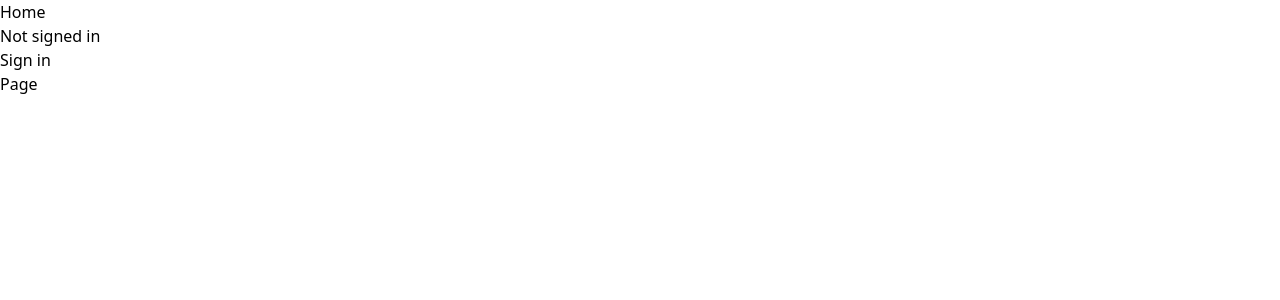
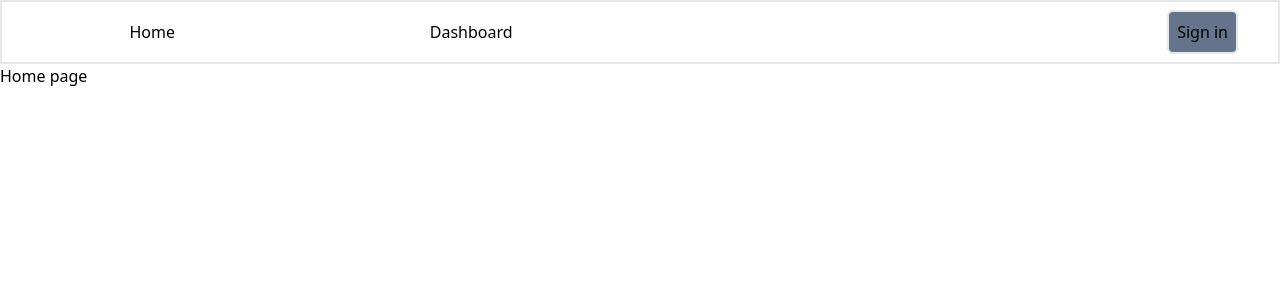
Before and after one commit to kanopo/sf-github-aws-cloudformation-dashboard, a Next.js app in the folder dashboard/: page / in a window 1280 px wide. Shown: the top 300 px of the page. Built offline with nearby package versions, Linux system fonts and the light colour scheme; no server answers.

Commit message:
added simple navbar component

```diff
--- a/dashboard/app/api/auth/[...nextauth]/route.ts
+++ b/dashboard/app/api/auth/[...nextauth]/route.ts
@@ -1,16 +1,17 @@
 import NextAuth from "next-auth"
 import GithubProvier from "next-auth/providers/github"
+
+const { GITHUB_CLIENT_ID, GITHUB_CLIENT_SECRET } = process.env
 
 const authOptions = {
   providers: [
     GithubProvier({
       // @ts-ignore
-      clientId: process.env.GITHUB_CLIENT_ID,
+      clientId: GITHUB_CLIENT_ID,
       // @ts-ignore
-      clientSecret: process.env.GITHUB_CLIENT_SECRET,
+      clientSecret: GITHUB_CLIENT_SECRET,
     })
   ],
-  // secret: process.env.NEXTAUTH_SECRET,
 }
 
 const handler = NextAuth(authOptions)
--- /dev/null
+++ b/dashboard/app/dashboard/page.tsx
@@ -0,0 +1,19 @@
+"use client";
+import React from 'react'
+import { Octokit } from 'octokit'
+
+import { useSession, signIn, signOut } from "next-auth/react";
+
+
+const Page = () => {
+
+    const { data: session } = useSession()
+
+
+    return (
+        <div>
+        </div>
+    )
+}
+
+export default Page
--- a/dashboard/app/layout.tsx
+++ b/dashboard/app/layout.tsx
@@ -4,8 +4,8 @@ import Nav from '@/components/Nav'
 import Provider from '@/components/Provider'
 
 export const metadata = {
-  title: 'Create Next App',
-  description: 'Generated by create next app',
+  title: 'AWS + Github stack deployment',
+  description: 'Web app written in nextjs to administrate AWS cloudformation deployment and the relative projects stored in github',
 }
 
 interface Props {
--- a/dashboard/app/page.tsx
+++ b/dashboard/app/page.tsx
@@ -1,7 +1,7 @@
 const Page = () => {
   return (
     <div>
-      <h1>Page</h1>
+      <h1>Home page</h1>
     </div>
   )
 }
--- a/dashboard/components/LoginButton.tsx
+++ b/dashboard/components/LoginButton.tsx
@@ -4,17 +4,19 @@ const LoginButton = () => {
   const { data: session } = useSession()
   if (session) {
     return (
-      <div>
-        <p>Signed in as {session.user?.email}</p>
-        <button onClick={() => signOut()}>Sign out</button>
+      <div className="w-[50vw] flex justify-end items-center">
+        {/* <p>Signed in as {session.user?.email}</p> */}
+        <p className="mr-10">{session.user?.name}</p>
+        <img src={session.user?.image} alt="" className="w-[3vw] rounded-full mr-10" />
+        <button className="mr-10 border-2 p-2 rounded-md bg-slate-500" onClick={() => signOut()}>Sign out</button>
       </div>
     )
   }
   else {
     return (
-      <div>
-        <p>Not signed in</p>
-        <button onClick={() => signIn()}>Sign in</button>
+      <div className="w-[50vw] flex justify-end items-center">
+        {/* <p>Not signed in</p> */}
+        <button className="mr-10 border-2 p-2 rounded-md bg-slate-500" onClick={() => signIn()}>Sign in</button>
       </div>
     )
   }
--- a/dashboard/components/Nav.tsx
+++ b/dashboard/components/Nav.tsx
@@ -6,9 +6,10 @@ import LoginButton from "./LoginButton";
 
 const Nav = () => {
   return (
-    <div>
-      <ul>
+    <div className="h-[8vh] flex items-center border-2" >
+      <ul className="w-[50vw] flex justify-around items-center">
         <li><Link href="/">Home</Link></li>
+        <li><Link href="/dashboard">Dashboard</Link></li>
       </ul>
       <LoginButton />
     </div>
--- a/dashboard/next.config.js
+++ b/dashboard/next.config.js
@@ -1,4 +1,11 @@
 /** @type {import('next').NextConfig} */
-const nextConfig = {}
+const nextConfig = {
+    env: {
+        NEXTAUTH_URL: process.env.NEXTAUTH_URL,
+        GITHUB_ID: process.env.GITHUB_CLIENT_ID,
+        GITHUB_SECRET: process.env.GITHUB_CLIENT_SECRET,
+        NEXTAUTH_SECRET: process.env.NEXTAUTH_SECRET,
+    },
+}
 
 module.exports = nextConfig
--- a/dashboard/package.json
+++ b/dashboard/package.json
@@ -15,6 +15,7 @@
     "autoprefixer": "10.4.14",
     "next": "13.4.2",
     "next-auth": "^4.22.1",
+    "octokit": "^2.0.16",
     "postcss": "8.4.23",
     "react": "18.2.0",
     "react-dom": "18.2.0",
```
Also changed, not shown: dashboard/app/dashboard/route.tsx (deleted), 1 other file (tests, documents, lock files or other folders).
